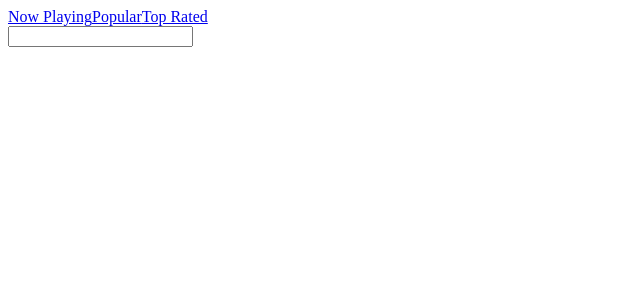
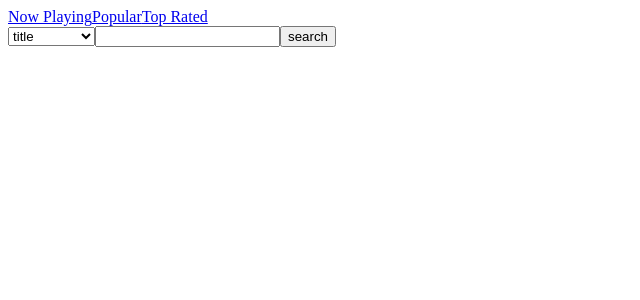
Before and after one commit to airum82/CCB-movie-guide, a React app: page / in a window 1280 px wide. Shown: the top 300 px of the page, without its empty margins (0-640 px from the left). Built offline with nearby package versions, Linux system fonts and the light colour scheme; no server answers.

Commit message:
Declare searchMovies method and grap search category value

```diff
--- a/src/app/App.js
+++ b/src/app/App.js
@@ -15,12 +15,18 @@ class App extends Component {
     }
     this.grabSearchTerms = this.grabSearchTerms.bind(this);
     this.getNewCategory = this.getNewCategory.bind(this);
+    this.searchMovies = this.searchMovies.bind(this);
   }
 
   grabSearchTerms(e) {
     this.setState({
       searchTerms: e.target.value
     })
+  }
+
+  searchMovies() {
+    event.preventDefault();
+    const category = event.target.children[0].value
   }
 
   getNewCategory(e) {
@@ -41,7 +47,11 @@ class App extends Component {
   render() {
     return (
       <div>
-        <Header grabSearchTerms={this.grabSearchTerms} getNewCategory={this.getNewCategory}/>
+        <Header
+          grabSearchTerms={this.grabSearchTerms}
+          getNewCategory={this.getNewCategory}
+          searchMovies={this.searchMovies}
+        />
         <Route path='/:category' render={({ match }) => {
           const category = match.params.category;
           return (
--- a/src/header/Header.js
+++ b/src/header/Header.js
@@ -1,7 +1,7 @@
 import React from 'react';
 import { NavLink } from 'react-router-dom';
 
-const Header = ({ grabSearchTerms, getNewCategory }) => {
+const Header = ({ grabSearchTerms, getNewCategory, searchMovies }) => {
   return (
     <header>
       <div onClick={getNewCategory}>
@@ -9,9 +9,15 @@ const Header = ({ grabSearchTerms, getNewCategory }) => {
         <NavLink to='/popular' id="popular">Popular</NavLink>
         <NavLink to='/top_rated' id="top_rated">Top Rated</NavLink>
       </div>
-      <div>
+      <form onSubmit={searchMovies}>
+        <select>
+          <option value="title">title</option>
+          <option value='genre'>genre</option>
+          <option value='description'>description</option>
+        </select>
         <input type="text" name="search" onChange={grabSearchTerms}/>
-      </div>
+        <button>search</button>
+      </form>
     </header>
   )
 }
```
